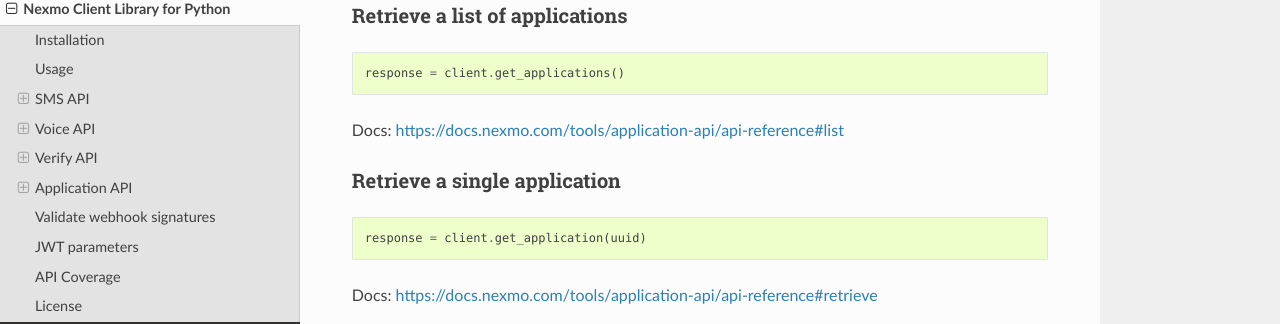
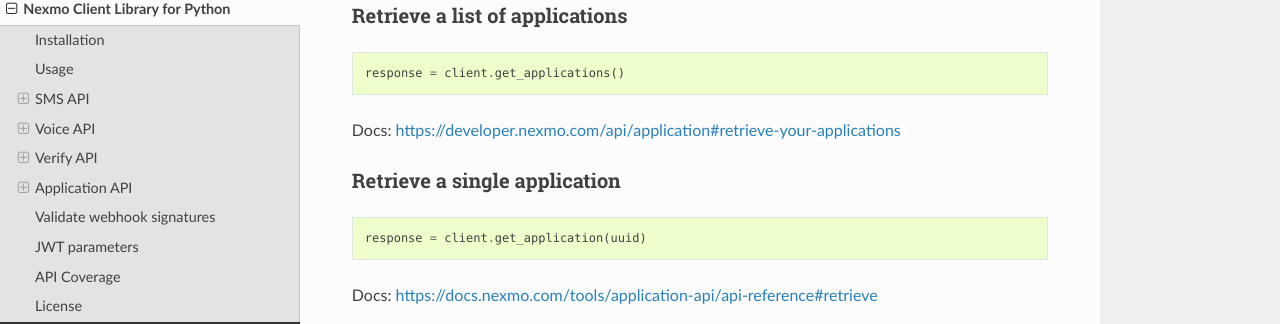
Before and after one commit to Vonage/vonage-python-sdk, a Sphinx documentation site: the page built from docs/quickstart.rst, in a window 1280 px wide and 900 px high, scrolled down 3689 px. Shown: the part 137-461 px from the top of the window. Built offline with Sphinx 7.4.7 and the Read the Docs theme 2.0.0, drawn with Linux system fonts in a browser that asks for light colours; some of the changed lines change nothing that is shown.

Commit message:
Update quickstart.rst
Update visible url

```diff
--- a/docs/quickstart.rst
+++ b/docs/quickstart.rst
@@ -216,7 +216,7 @@
     response = client.get_applications()
 
 Docs:
-`https://docs.nexmo.com/tools/application-api/api-reference#list <https://developer.nexmo.com/api/application#retrieve-your-applications>`__
+`https://developer.nexmo.com/api/application#retrieve-your-applications <https://developer.nexmo.com/api/application#retrieve-your-applications>`__
 
 Retrieve a single application
 ~~~~~~~~~~~~~~~~~~~~~~~~~~~~~
```
